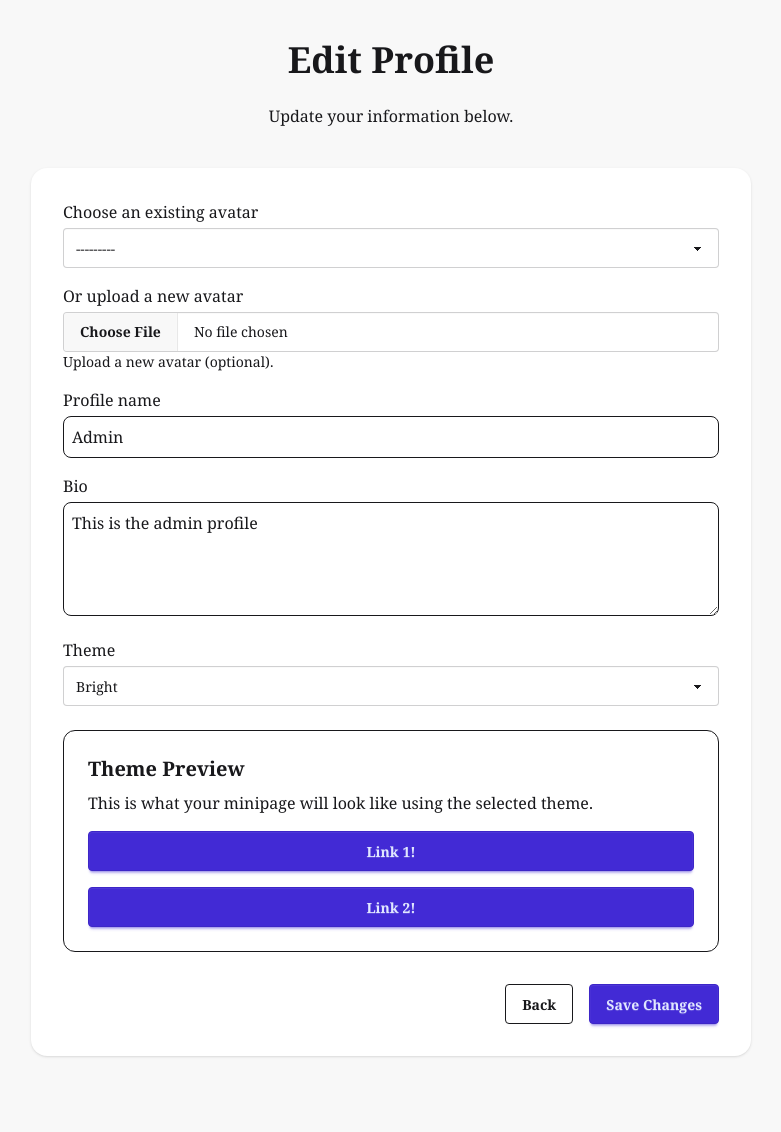
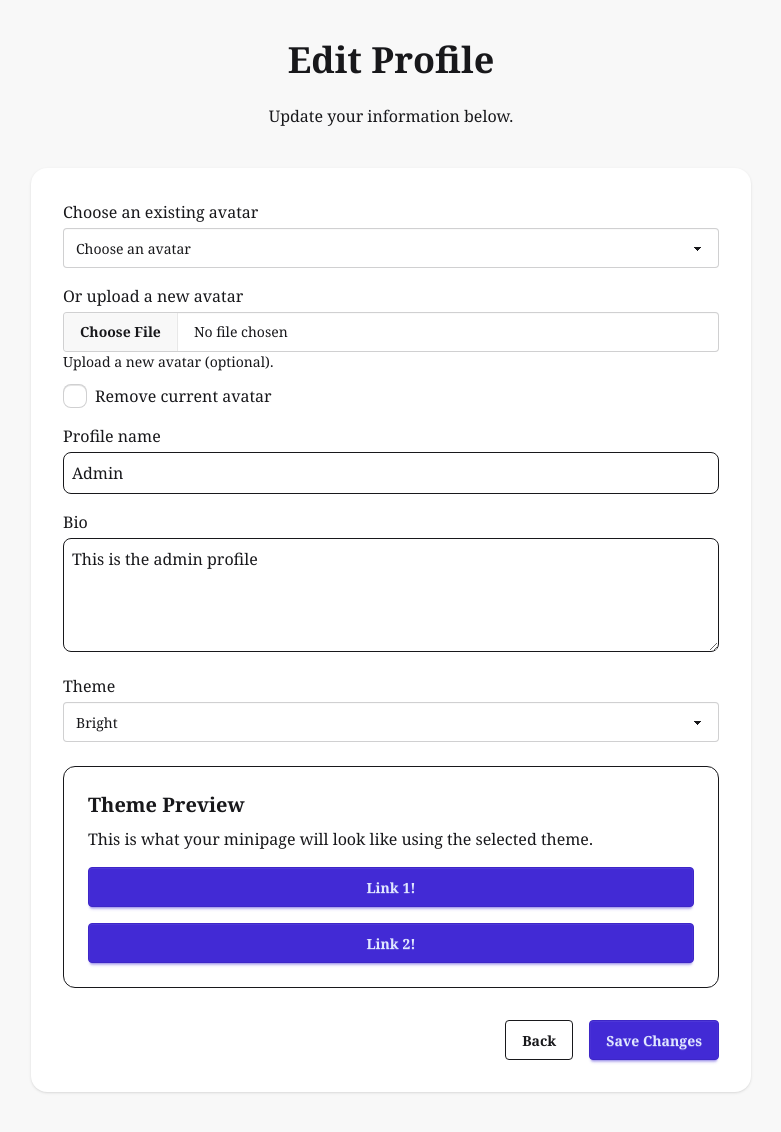
Before and after one commit to tylerboutwell/MiniPage, a Django app: page /profile/1/edit in a window 1280 px wide. Shown: the part 64-1196 px from the top of the page, without its empty margins (249-1030 px from the left). Before the commit the page ends 1121 px from the top, so only its background shows below. Run offline with Django 5.2, Linux system fonts and the light colour scheme; a user stored in the database is signed in; data comes from the database, SQL or seed files in the repository; both versions use the stored data as it was after the commit; some libraries are stand-ins or nearby versions.

Commit message:
add delete button for avatar. fix form so that users avatar_set renders better

```diff
--- a/profiles/forms.py
+++ b/profiles/forms.py
@@ -12,12 +12,29 @@ class ProfileForm(forms.ModelForm):
         # Limit avatar choices to THIS profile's uploads
         self.fields['avatar'].queryset = profile.avatar_set.all()
 
+    avatar = forms.ModelChoiceField(
+        queryset=Avatar.objects.all(),
+        required=False,
+        empty_label="Choose an avatar",  # replaces "------"
+        widget=forms.Select(attrs={
+            "class": "select select-bordered w-full"
+        })
+    )
+
     new_avatar = forms.ImageField(
         required=False,
         widget=forms.ClearableFileInput(attrs={
             'class': 'file-input file-input-bordered w-full'
         }),
         help_text="Upload a new avatar (optional)."
+    )
+
+    delete_avatar = forms.BooleanField(
+        required=False,
+        label="Remove current avatar",
+        widget=forms.CheckboxInput(attrs={
+            "class": "checkbox"
+        })
     )
 
     class Meta:
@@ -27,9 +44,6 @@ class ProfileForm(forms.ModelForm):
             'profile_name': forms.TextInput(attrs={'class': 'p-2 w-full border rounded-lg'}),
             'bio': forms.Textarea(attrs={'class': 'w-full p-2 border rounded-lg',
                 'rows': 4}),
-            'avatar': forms.Select(attrs={
-                'class': 'select select-bordered w-full'
-            }),
             'theme': forms.Select(attrs={
                 'class': 'select select-bordered w-full',
                 'id': 'theme-select'
@@ -51,6 +65,9 @@ class ProfileForm(forms.ModelForm):
                 profile=profile,
             )
             profile.avatar = avatar
+
+        if self.cleaned_data.get("delete_avatar"):
+            profile.avatar = None
 
         if commit:
             profile.save()
--- a/profiles/models.py
+++ b/profiles/models.py
@@ -5,12 +5,6 @@ class Profile(models.Model):
     user = models.OneToOneField(User, on_delete=models.CASCADE, related_name='profile')
     profile_name = models.CharField(max_length=100)
     bio = models.TextField()
-    ## change this to point to avatar model
-    # avatar = models.ImageField(
-    #    upload_to='avatars',
-    #    blank=True,
-    #    null=True,
-    #)
     avatar = models.ForeignKey(
         "Avatar",
         on_delete=models.SET_NULL,
--- a/profiles/templates/profiles/edit_profile.html
+++ b/profiles/templates/profiles/edit_profile.html
@@ -31,10 +31,15 @@
                 {% if form.avatar.errors %}
                     <p class="text-error text-sm mt-1">{{ form.avatar.errors|striptags }}</p>
                 {% endif %}
-            </div>
+                <div class="mt-3 flex items-center gap-2">
+                {{ form.delete_avatar }}
+                <label class="font-medium">{{ form.delete_avatar.label }}</label>
+                </div>
+                </div>
+
             <div class="space-y-4">
                 {% for field in form %}
-                    {% if field.name != 'avatar' and field.name != 'new_avatar' %}
+                    {% if field.name != 'avatar' and field.name != 'new_avatar' and field.name != 'delete_avatar' %}
                         <div>
                             <label class="block font-medium mb-1" for="{{ field.id_for_label }}">
                                 {{ field.label }}
--- a/theme/static/css/dist/styles.css
+++ b/theme/static/css/dist/styles.css
@@ -859,6 +859,96 @@
       object-fit: cover;
     }
   }
+  @layer daisyui.l1.l2.l3 {
+    .checkbox {
+      border: var(--border) solid var(--input-color, var(--color-base-content));
+      position: relative;
+      display: inline-block;
+      flex-shrink: 0;
+      cursor: pointer;
+      appearance: none;
+      border-radius: var(--radius-selector);
+      padding: calc(0.25rem * 1);
+      vertical-align: middle;
+      color: var(--color-base-content);
+      box-shadow: 0 1px oklch(0% 0 0 / calc(var(--depth) * 0.1)) inset, 0 0 #0000 inset, 0 0 #0000;
+      transition: background-color 0.2s, box-shadow 0.2s;
+      --size: calc(var(--size-selector, 0.25rem) * 6);
+      width: var(--size);
+      height: var(--size);
+      background-size: auto, calc(var(--noise) * 100%);
+      background-image: none, var(--fx-noise);
+    }
+    @supports (color: color-mix(in lab, red, red)) {
+      .checkbox {
+        border: var(--border) solid var(--input-color, color-mix(in oklab, var(--color-base-content) 20%, #0000));
+      }
+    }
+    .checkbox:before {
+      --tw-content: "";
+      content: var(--tw-content);
+      display: block;
+      width: 100%;
+      height: 100%;
+      rotate: 45deg;
+      background-color: currentcolor;
+      opacity: 0%;
+      transition: clip-path 0.3s, opacity 0.1s, rotate 0.3s, translate 0.3s;
+      transition-delay: 0.1s;
+      clip-path: polygon(20% 100%, 20% 80%, 50% 80%, 50% 80%, 70% 80%, 70% 100%);
+      box-shadow: 0px 3px 0 0px oklch(100% 0 0 / calc(var(--depth) * 0.1)) inset;
+      font-size: 1rem;
+      line-height: 0.75;
+    }
+    .checkbox:focus-visible {
+      outline: 2px solid var(--input-color, currentColor);
+      outline-offset: 2px;
+    }
+    .checkbox:checked, .checkbox[aria-checked="true"] {
+      background-color: var(--input-color, #0000);
+      box-shadow: 0 0 #0000 inset, 0 8px 0 -4px oklch(100% 0 0 / calc(var(--depth) * 0.1)) inset, 0 1px oklch(0% 0 0 / calc(var(--depth) * 0.1));
+    }
+    .checkbox:checked:before, .checkbox[aria-checked="true"]:before {
+      clip-path: polygon(20% 100%, 20% 80%, 50% 80%, 50% 0%, 70% 0%, 70% 100%);
+      opacity: 100%;
+    }
+    @media (forced-colors: active) {
+      .checkbox:checked:before, .checkbox[aria-checked="true"]:before {
+        rotate: 0deg;
+        background-color: transparent;
+        --tw-content: "✔︎";
+        clip-path: none;
+      }
+    }
+    @media print {
+      .checkbox:checked:before, .checkbox[aria-checked="true"]:before {
+        rotate: 0deg;
+        background-color: transparent;
+        --tw-content: "✔︎";
+        clip-path: none;
+      }
+    }
+    .checkbox:indeterminate {
+      background-color: var( --input-color, var(--color-base-content) );
+    }
+    @supports (color: color-mix(in lab, red, red)) {
+      .checkbox:indeterminate {
+        background-color: var( --input-color, color-mix(in oklab, var(--color-base-content) 20%, #0000) );
+      }
+    }
+    .checkbox:indeterminate:before {
+      rotate: 0deg;
+      opacity: 100%;
+      translate: 0 -35%;
+      clip-path: polygon(20% 100%, 20% 80%, 50% 80%, 50% 80%, 80% 80%, 80% 100%);
+    }
+  }
+  @layer daisyui.l1.l2 {
+    .checkbox:disabled {
+      cursor: not-allowed;
+      opacity: 20%;
+    }
+  }
   .static {
     position: static;
   }
@@ -1099,6 +1189,9 @@
   .mt-2 {
     margin-top: calc(var(--spacing) * 2);
   }
+  .mt-3 {
+    margin-top: calc(var(--spacing) * 3);
+  }
   .mt-4 {
     margin-top: calc(var(--spacing) * 4);
   }
@@ -1242,6 +1335,9 @@
   .justify-end {
     justify-content: flex-end;
   }
+  .gap-2 {
+    gap: calc(var(--spacing) * 2);
+  }
   .gap-3 {
     gap: calc(var(--spacing) * 3);
   }
@@ -1286,6 +1382,9 @@
   .border {
     border-style: var(--tw-border-style);
     border-width: 1px;
+  }
+  .border-base-300 {
+    border-color: var(--color-base-300);
   }
   .border-error\/30 {
     border-color: var(--color-error);
@@ -1607,12 +1706,24 @@
       box-shadow: var(--tw-inset-shadow), var(--tw-inset-ring-shadow), var(--tw-ring-offset-shadow), var(--tw-ring-shadow), var(--tw-shadow);
     }
   }
+  .focus\:ring:focus {
+    --tw-ring-shadow: var(--tw-ring-inset,) 0 0 0 calc(1px + var(--tw-ring-offset-width)) var(--tw-ring-color, currentcolor);
+    box-shadow: var(--tw-inset-shadow), var(--tw-inset-ring-shadow), var(--tw-ring-offset-shadow), var(--tw-ring-shadow), var(--tw-shadow);
+  }
   .focus\:ring-2:focus {
     --tw-ring-shadow: var(--tw-ring-inset,) 0 0 0 calc(2px + var(--tw-ring-offset-width)) var(--tw-ring-color, currentcolor);
     box-shadow: var(--tw-inset-shadow), var(--tw-inset-ring-shadow), var(--tw-ring-offset-shadow), var(--tw-ring-shadow), var(--tw-shadow);
   }
   .focus\:ring-blue-500:focus {
     --tw-ring-color: var(--color-blue-500);
+  }
+  .focus\:ring-primary\/40:focus {
+    --tw-ring-color: var(--color-primary);
+  }
+  @supports (color: color-mix(in lab, red, red)) {
+    .focus\:ring-primary\/40:focus {
+      --tw-ring-color: color-mix(in oklab, var(--color-primary) 40%, transparent);
+    }
   }
   .focus\:outline-none:focus {
     --tw-outline-style: none;
```
Also changed, not shown: db.sqlite3.
